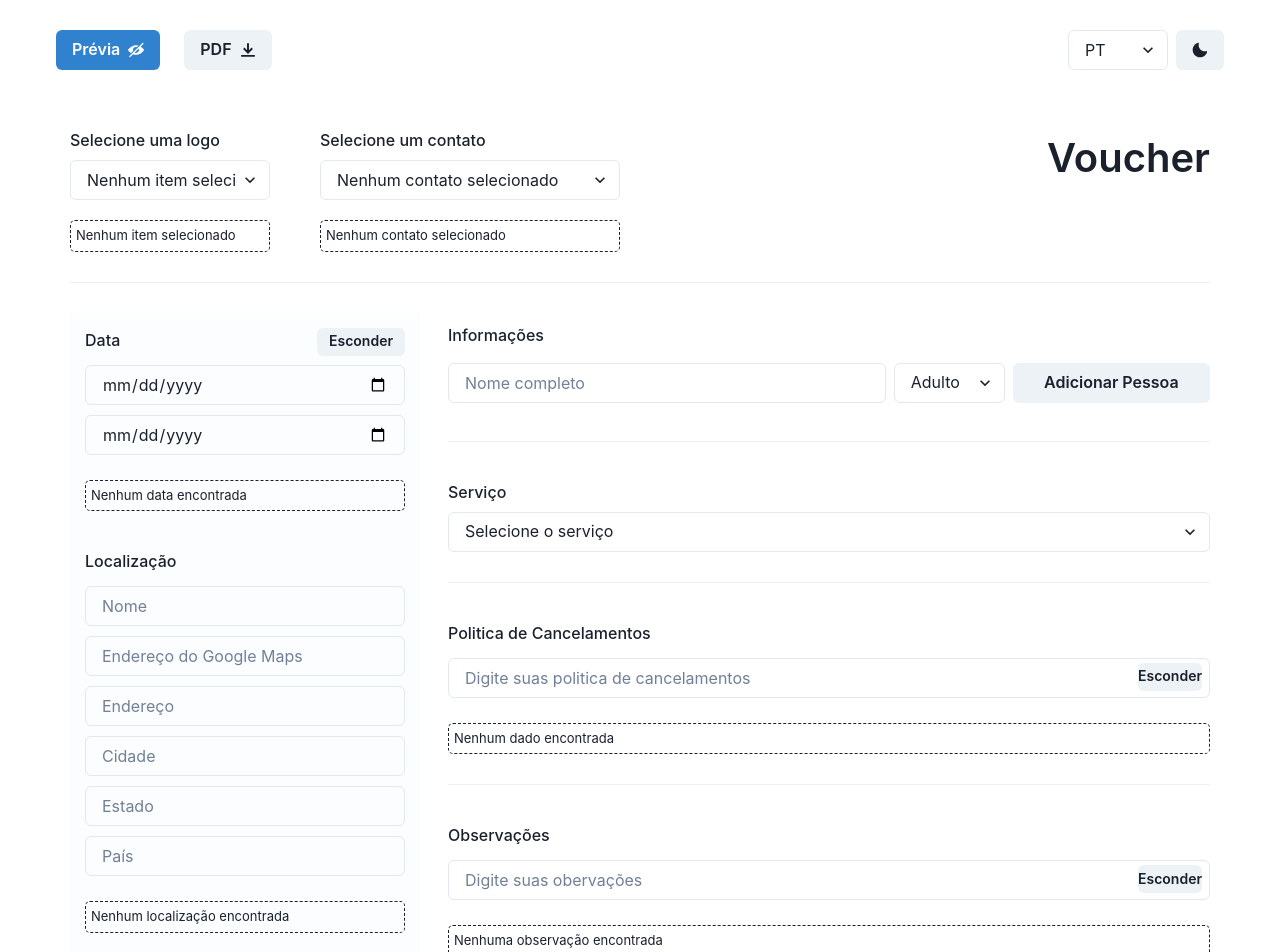
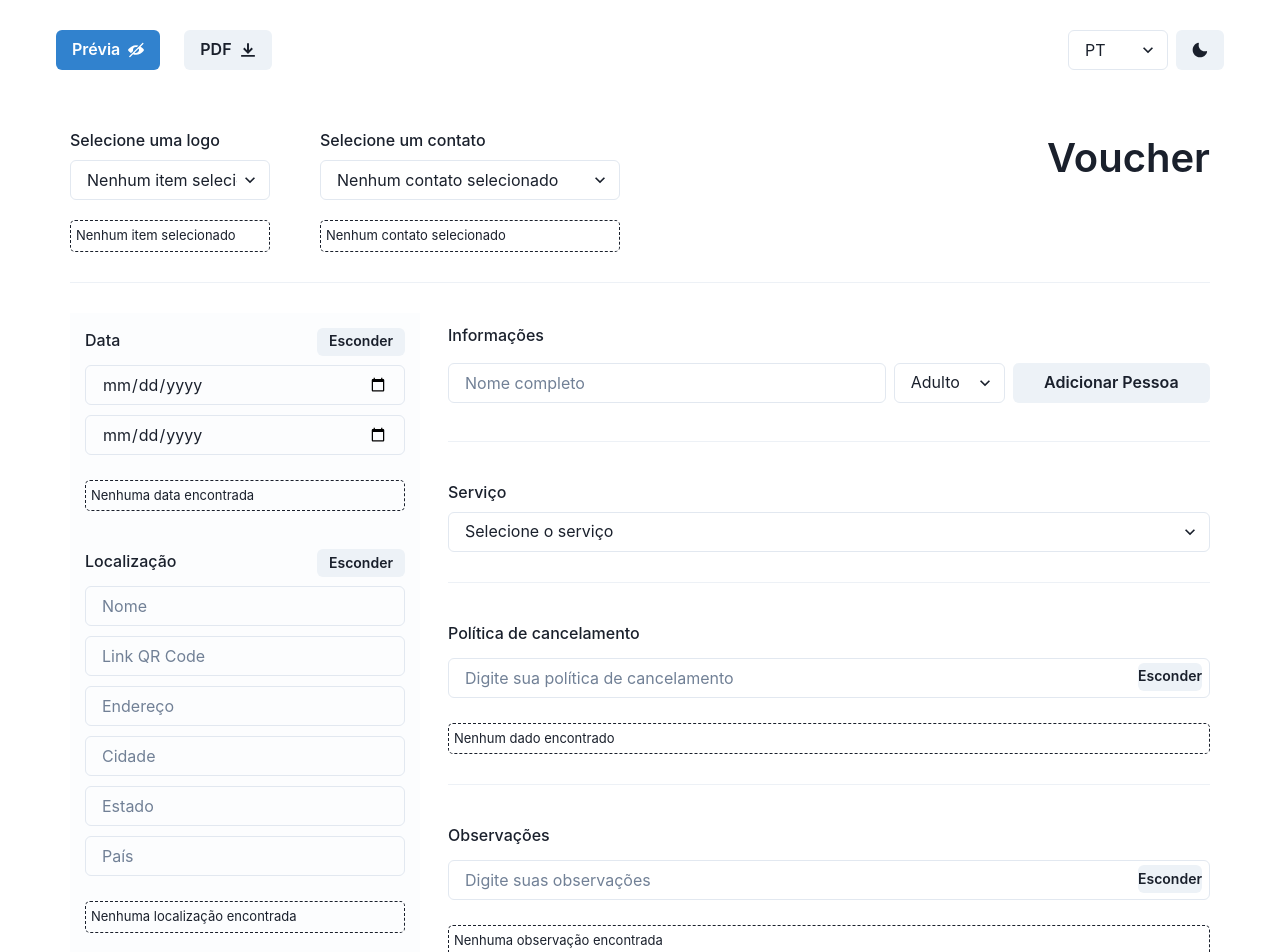
Before and after one commit to dionbiancha/voucher-generate, a React (Vite) app: page / in a window 1280 px wide. Shown: the top 952 px of the page. Built offline with nearby package versions, Linux system fonts and the light colour scheme.

Commit message:
feat: tradução i18n

```diff
--- a/src/App.tsx
+++ b/src/App.tsx
@@ -2,7 +2,7 @@ import { useEffect, useState } from "react";
 import * as serviceWorkerRegistration from "./serviceWorkerRegistration";
 import { Box, Button, Container, Divider, Stack } from "@chakra-ui/react";
 import "./i18n";
-import Header from "./features/header";
+import Header from "./features/Header";
 import SelectLogo from "./features/SelectLogo";
 import ContactArea from "./features/ContactArea";
 import Location from "./features/Location";
@@ -40,15 +40,15 @@ function ContentArea() {
         <Information />
         <Product />
         <TextInput
-          title="Politica de Cancelamentos"
-          placeholder="Digite suas politica de cancelamentos"
-          emptyText="Nenhum dado encontrada"
+          title="Política de cancelamento"
+          placeholder="Digite sua política de cancelamento"
+          emptyText="Nenhum dado encontrado"
           divider
         />
 
         <TextInput
           title="Observações"
-          placeholder="Digite suas obervações"
+          placeholder="Digite suas observações"
           emptyText="Nenhuma observação encontrada"
         />
       </Stack>
--- a/src/components/TextInput/index.tsx
+++ b/src/components/TextInput/index.tsx
@@ -58,7 +58,7 @@ function TextInput({ title, placeholder, emptyText, divider }: TextInputProps) {
                 size="sm"
                 onClick={handleEnableInput}
               >
-                {isInputDisabled ? "Exibir" : "Esconder"}
+                {isInputDisabled ? t("Exibir") : t("Esconder")}
               </Button>
             </InputRightElement>
           </InputGroup>
--- a/src/features/Date/index.tsx
+++ b/src/features/Date/index.tsx
@@ -7,7 +7,7 @@ import {
   Input,
   Stack,
 } from "@chakra-ui/react";
-import { format } from "date-fns"; // Importa a função format do date-fns
+import { addDays, format } from "date-fns"; // Importa a função format do date-fns
 
 import { useTranslation } from "react-i18next";
 import { usePreview } from "../../context/PreviewContext";
@@ -61,10 +61,14 @@ function DateSelect() {
   return (
     <Box sx={{ marginBottom: "30px" }}>
       <Stack direction={"row"} justifyContent={"space-between"}>
-        <FormLabel>{t("Data")}</FormLabel>
+        <FormLabel sx={{ opacity: isInputDisabled ? 0.3 : 1 }}>
+          {t("Data")}
+        </FormLabel>
+        {!showPreview && (
           <Button h="1.75rem" size="sm" onClick={handleEnableInput}>
             {isInputDisabled ? "Exibir" : "Esconder"}
           </Button>
+        )}
       </Stack>
       {!showPreview && (
         <FormControl>
@@ -85,7 +89,10 @@ function DateSelect() {
         </FormControl>
       )}
 
-      {isEmpty() && !showPreview ? (
+      {isEmpty() ? (
+        isInputDisabled ? (
+          <></>
+        ) : (
           <Box
             sx={{
               marginTop: "20px",
@@ -96,8 +103,9 @@ function DateSelect() {
               fontSize: "13px",
             }}
           >
-          {t("Nenhum data encontrada")}
+            {t("Nenhuma data encontrada")}
           </Box>
+        )
       ) : (
         <Box
           mt={4}
@@ -106,13 +114,13 @@ function DateSelect() {
           {formState.from && (
             <ItemList
               title="De"
-              value={format(new Date(formState.from), "dd/MM/yyyy")}
+              value={format(addDays(new Date(formState.from), 1), "dd/MM/yyyy")}
             />
           )}
           {formState.to && (
             <ItemList
               title="Até"
-              value={format(new Date(formState.to), "dd/MM/yyyy")}
+              value={format(addDays(new Date(formState.to), 1), "dd/MM/yyyy")}
             />
           )}
         </Box>
--- a/src/features/Location/index.tsx
+++ b/src/features/Location/index.tsx
@@ -1,5 +1,12 @@
 import { useState } from "react";
-import { Box, FormControl, FormLabel, Input } from "@chakra-ui/react";
+import {
+  Box,
+  Button,
+  FormControl,
+  FormLabel,
+  Input,
+  Stack,
+} from "@chakra-ui/react";
 
 import { useTranslation } from "react-i18next";
 import { usePreview } from "../../context/PreviewContext";
@@ -30,6 +37,7 @@ function ItemList({ title, value }: ItemListOption) {
 
 function Location() {
   const { showPreview } = usePreview();
+  const [isInputDisabled, setIsInputDisabled] = useState(false);
   const { t } = useTranslation();
   const [formState, setFormState] = useState<LocationProps>({
     name: "",
@@ -46,6 +54,10 @@ function Location() {
     }));
   };
 
+  const handleEnableInput = () => {
+    setIsInputDisabled(!isInputDisabled);
+  };
+
   function isEmpty() {
     if (
       formState.link ||
@@ -59,44 +71,61 @@ function Location() {
     return true;
   }
 
+  if (showPreview && isInputDisabled) return <></>;
+
   return (
     <Box>
-      <FormLabel>{t("Localização")}</FormLabel>
+      <Stack direction={"row"} justifyContent={"space-between"}>
+        <FormLabel sx={{ opacity: isInputDisabled ? 0.3 : 1 }}>
+          {t("Localização")}
+        </FormLabel>
+        {!showPreview && (
+          <Button h="1.75rem" size="sm" onClick={handleEnableInput}>
+            {isInputDisabled ? "Exibir" : "Esconder"}
+          </Button>
+        )}
+      </Stack>
       {!showPreview && (
         <FormControl>
           <Input
+            disabled={isInputDisabled}
             sx={{ marginY: "5px" }}
             placeholder={t("Nome")}
             value={formState.name}
             onChange={(e) => handleChange("name", e.target.value)}
           />
           <Input
+            disabled={isInputDisabled}
             sx={{ marginY: "5px" }}
-            placeholder={t("Endereço do Google Maps")}
+            placeholder={t("Link QR Code")}
             value={formState.link}
             onChange={(e) => {
               handleChange("link", e.target.value);
             }}
           />
           <Input
+            disabled={isInputDisabled}
             sx={{ marginY: "5px" }}
             placeholder={t("Endereço")}
             value={formState.address}
             onChange={(e) => handleChange("address", e.target.value)}
           />
           <Input
+            disabled={isInputDisabled}
             sx={{ marginY: "5px" }}
             placeholder={t("Cidade")}
             value={formState.city}
             onChange={(e) => handleChange("city", e.target.value)}
           />
           <Input
+            disabled={isInputDisabled}
             sx={{ marginY: "5px" }}
             placeholder={t("Estado")}
             value={formState.state}
             onChange={(e) => handleChange("state", e.target.value)}
           />
           <Input
+            disabled={isInputDisabled}
             sx={{ marginY: "5px" }}
             placeholder={t("País")}
             value={formState.country}
@@ -105,7 +134,10 @@ function Location() {
         </FormControl>
       )}
 
-      {isEmpty() && !showPreview ? (
+      {isEmpty() ? (
+        isInputDisabled ? (
+          <></>
+        ) : (
           <Box
             sx={{
               marginTop: "20px",
@@ -116,10 +148,14 @@ function Location() {
               fontSize: "13px",
             }}
           >
-          {t("Nenhum localização encontrada")}
+            {t("Nenhuma localização encontrada")}
           </Box>
+        )
       ) : (
-        <Box mt={4} style={{ fontWeight: 500 }}>
+        <Box
+          mt={4}
+          style={{ fontWeight: 500, opacity: isInputDisabled ? 0.3 : 1 }}
+        >
           {formState.name && <ItemList title="Nome" value={formState.name} />}
           {formState.address && (
             <ItemList title="Endereço" value={formState.address} />
--- a/src/i18n/locales/en-us.json
+++ b/src/i18n/locales/en-us.json
@@ -2,6 +2,39 @@
   "general": {
     "Selecione uma logo": "Select a logo",
     "Nenhum item selecionado": "No items selected",
-    "Prévia": "Preview"
+    "Prévia": "Preview",
+    "Data": "Date",
+    "Localização": "Location",
+    "De": "From",
+    "Até": "To",
+    "Política de cancelamento": "Cancellation policy",
+    "Observações": "Observations",
+    "Nenhuma observação encontrada": "No observations found",
+    "Nenhum dado encontrado": "No data found",
+    "Digite suas observações": "Enter your observations",
+    "Nenhuma localização encontrada": "No location found",
+    "Selecione um contato": "Select a contact",
+    "Nenhum contato selecionado": "No contact selected",
+    "Agência": "Agency",
+    "Operador": "Operator",
+    "Emergências": "Emergencies",
+    "Informações": "Information",
+    "Nome completo": "Full name",
+    "Adulto": "Adult",
+    "Criança": "Child",
+    "Adicionar Pessoa": "Add Person",
+    "Serviço": "Service",
+    "Selecione o serviço": "Select the service",
+    "Hotel": "Hotel",
+    "Digite sua política de cancelamento": "Enter your cancellation policy",
+    "Esconder": "Hide",
+    "Exibir": "Show",
+    "Excluir": "Delete",
+    "Nome": "Name",
+    "Link QR Code": "QR Code Link",
+    "Endereço": "Address",
+    "Cidade": "City",
+    "Estado": "State",
+    "País": "Country"
   }
 }
--- /dev/null
+++ b/src/i18n/locales/es.json
@@ -0,0 +1,40 @@
+{
+  "general": {
+    "Selecione uma logo": "Seleccionar un logotipo",
+    "Nenhum item selecionado": "Ningún elemento seleccionado",
+    "Prévia": "Vista previa",
+    "Data": "Fecha",
+    "Localização": "Ubicación",
+    "De": "De",
+    "Até": "Hasta",
+    "Política de cancelamento": "Política de cancelación",
+    "Observações": "Observaciones",
+    "Digite suas observações": "Introduce tus observaciones",
+    "Nenhuma observação encontrada": "No se encontraron observaciones",
+    "Nenhum dado encontrado": "No se encontraron datos",
+    "Nenhuma localização encontrada": "No se encontró ninguna ubicación",
+    "Selecione um contato": "Seleccionar un contacto",
+    "Nenhum contato selecionado": "Ningún contacto seleccionado",
+    "Agência": "Agencia",
+    "Operador": "Operador",
+    "Emergências": "Emergencias",
+    "Informações": "Información",
+    "Nome completo": "Nombre completo",
+    "Adulto": "Adulto",
+    "Criança": "Niño/a",
+    "Adicionar Pessoa": "Agregar persona",
+    "Serviço": "Servicio",
+    "Selecione o serviço": "Seleccionar el servicio",
+    "Hotel": "Hotel",
+    "Digite sua política de cancelamento": "Ingrese su política de cancelación",
+    "Esconder": "Ocultar",
+    "Exibir": "Mostrar",
+    "Excluir": "Eliminar",
+    "Nome": "Nombre",
+    "Link QR Code": "Enlace QR Code",
+    "Endereço": "Dirección",
+    "Cidade": "Ciudad",
+    "Estado": "Estado",
+    "País": "País"
+  }
+}
--- a/src/i18n/locales/index.ts
+++ b/src/i18n/locales/index.ts
@@ -1,9 +1,11 @@
 import ptBrTranslations from "./pt-br.json";
 import enUsTranslations from "./en-us.json";
+import esTranslations from "./es.json";
 
 const translations: Record<string, any> = {
   "pt-BR": ptBrTranslations,
   "en-US": enUsTranslations,
+  "es-ES": esTranslations,
 };
 
 export default translations;
--- a/src/i18n/locales/pt-br.json
+++ b/src/i18n/locales/pt-br.json
@@ -2,6 +2,39 @@
   "general": {
     "Selecione uma logo": "Selecione uma logo",
     "Nenhum item selecionado": "Nenhum item selecionado",
-    "Prévia": "Prévia"
+    "Prévia": "Prévia",
+    "Data": "Data",
+    "Localização": "Localização",
+    "De": "De",
+    "Até": "Até",
+    "Política de cancelamento": "Política de cancelamento",
+    "Observações": "Observações",
+    "Digite suas observações": "Digite suas observações",
+    "Nenhuma observação encontrada": "Nenhuma observação encontrada",
+    "Nenhum dado encontrado": "Nenhum dado encontrado",
+    "Nenhuma localização encontrada": "Nenhuma localização encontrada",
+    "Selecione um contato": "Selecione um contato",
+    "Nenhum contato selecionado": "Nenhum contato selecionado",
+    "Agência": "Agência",
+    "Operador": "Operador",
+    "Emergências": "Emergências",
+    "Informações": "Informações",
+    "Nome completo": "Nome completo",
+    "Adulto": "Adulto",
+    "Criança": "Criança",
+    "Adicionar Pessoa": "Adicionar Pessoa",
+    "Serviço": "Serviço",
+    "Selecione o serviço": "Selecione o serviço",
+    "Hotel": "Hotel",
+    "Digite sua política de cancelamento": "Digite sua política de cancelamento",
+    "Esconder": "Esconder",
+    "Exibir": "Exibir",
+    "Excluir": "Excluir",
+    "Nome": "Nome",
+    "Link QR Code": "Link QR Code",
+    "Endereço": "Endereço",
+    "Cidade": "Cidade",
+    "Estado": "Estado",
+    "País": "País"
   }
 }
```
Lines whose indentation alone changed are shown as unchanged.
